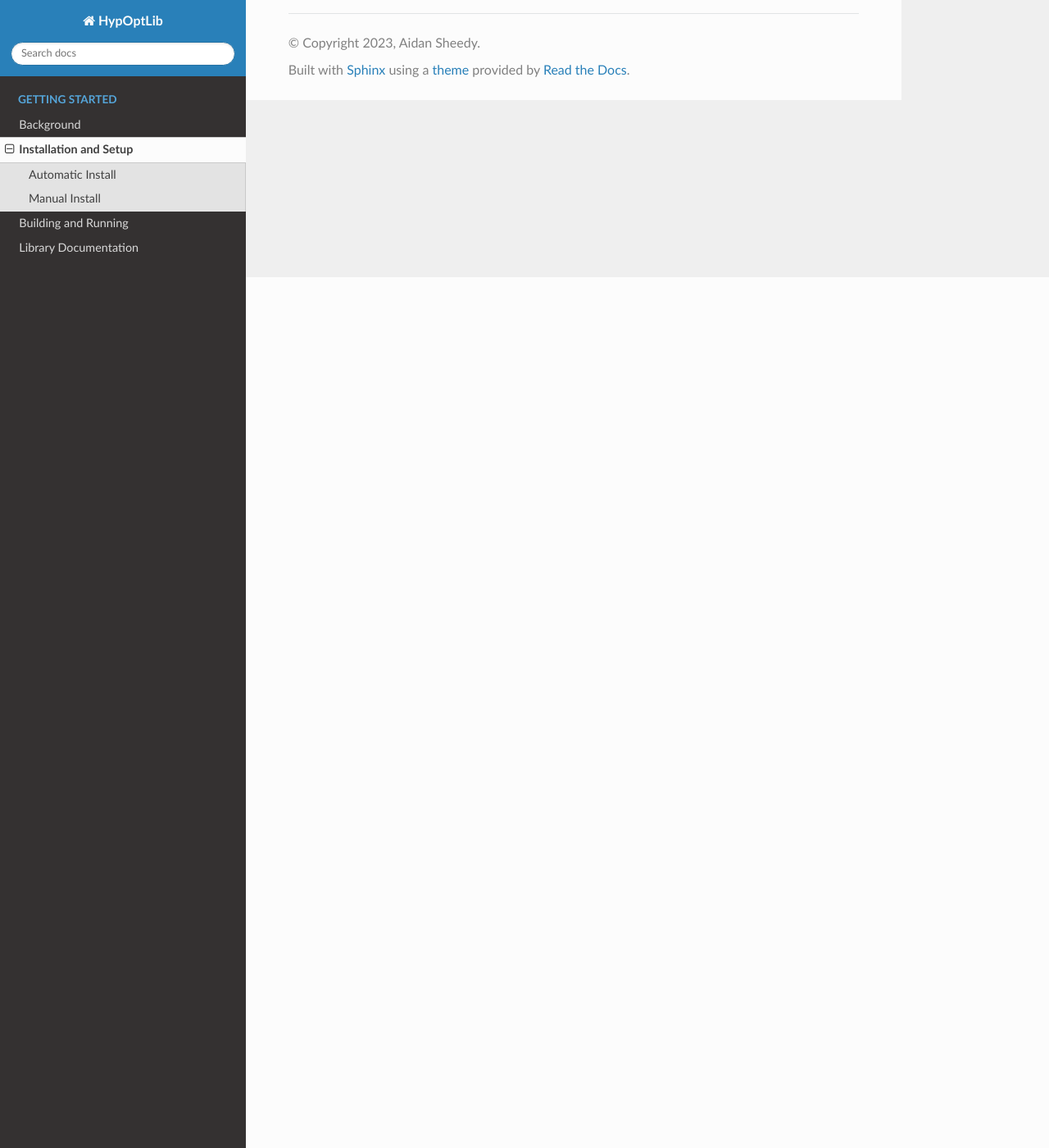
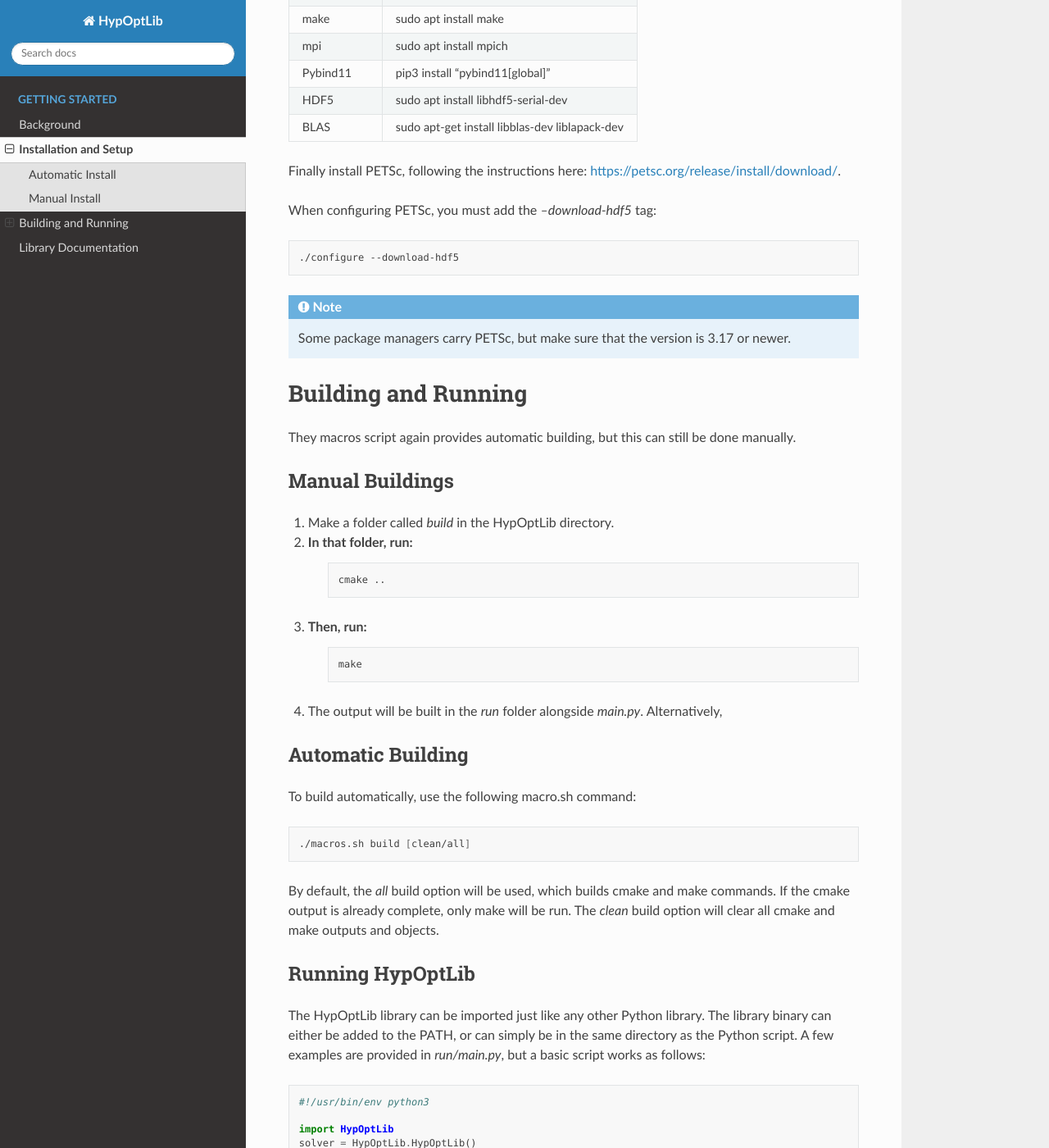
Before and after one commit to Aidan-Sheedy/HypOptLib, a Sphinx documentation site: the page built from docs/source/installation.rst, in a window 1280 px wide and 1400 px high, scrolled down 1062 px. Shown: the whole window at 82% size. Built offline with Sphinx 7.4.7 and the Read the Docs theme 2.0.0, drawn with Linux system fonts in a browser that asks for light colours; pages that are not in the unit, such as notebooks, are missing from menus; some of the changed text lies outside the part shown.

Commit message:
Documentation for auto-installer

```diff
--- a/docs/source/conf.py
+++ b/docs/source/conf.py
@@ -3,7 +3,7 @@
 # For the full list of built-in configuration values, see the documentation:
 # https://www.sphinx-doc.org/en/master/usage/configuration.html
 
-from exhale import utils
+# from exhale import utils
 
 # -- Project information -----------------------------------------------------
 # https://www.sphinx-doc.org/en/master/usage/configuration.html#project-information
@@ -30,11 +30,12 @@
 html_theme = 'sphinx_rtd_theme'
 html_static_path = ['_static']
 
-extensions = ['breathe', 'exhale', 'sphinx.ext.todo']
+extensions = ['breathe', 'sphinx.ext.todo']
 breathe_projects = {"HypOptLib": "../doxyxml/xml"}
 breathe_default_project = "HypOptLib"
 numfig = True
 todo_include_tools = True
+todo_include_todos = True
 
 # breathe_projects_source = {
 #     "HypOptLib" :
@@ -60,26 +61,26 @@
     else:
         return []
 
-exhale_args = {
-    # These arguments are required
-    "containmentFolder":     "./api",
-    "rootFileName":          "library_root.rst",
-    "doxygenStripFromPath":  "..",
-    # Heavily encouraged optional argument (see docs)
-    "rootFileTitle":         "Library API",
-    # Suggested optional arguments
-    "createTreeView":        True,
-    # TIP: if using the sphinx-bootstrap-theme, you need
-    # "treeViewIsBootstrap": True,
-    "exhaleExecutesDoxygen": False,
-    "fullToctreeMaxDepth": 1,
-    # "exhaleDoxygenStdin":    "INPUT = ../../HypOptLib/include"
-    # "unabridgedOrphanKinds": {"File"},
-    # "listingExclude": ["G:/Projects/ENPH455/PETSc_paper_github/Hyperoptimization_using_Petsc/"],
-    "customSpecificationsMapping": utils.makeCustomSpecificationsMapping(
-        specificationsForKind
-    )
-}
+# exhale_args = {
+#     # These arguments are required
+#     "containmentFolder":     "./api",
+#     "rootFileName":          "library_root.rst",
+#     "doxygenStripFromPath":  "..",
+#     # Heavily encouraged optional argument (see docs)
+#     "rootFileTitle":         "Library API",
+#     # Suggested optional arguments
+#     "createTreeView":        True,
+#     # TIP: if using the sphinx-bootstrap-theme, you need
+#     # "treeViewIsBootstrap": True,
+#     "exhaleExecutesDoxygen": False,
+#     "fullToctreeMaxDepth": 1,
+#     # "exhaleDoxygenStdin":    "INPUT = ../../HypOptLib/include"
+#     # "unabridgedOrphanKinds": {"File"},
+#     # "listingExclude": ["G:/Projects/ENPH455/PETSc_paper_github/Hyperoptimization_using_Petsc/"],
+#     "customSpecificationsMapping": utils.makeCustomSpecificationsMapping(
+#         specificationsForKind
+#     )
+# }
 # breathe_projects_source = {
 #     "HypOptLibSource": (
 #         "../../HypOptLib/include", [
--- a/docs/source/installation.rst
+++ b/docs/source/installation.rst
@@ -23,25 +27,50 @@
 
         ./macros.sh setup
 
+    .. note::
+
+        You may need to change the executable permissions first:
+
+        .. code-block:: bash
+
+            chmod +rwx ./macros.sh
+
+3. Restart the console
+
 Manual Install
 ========================
 
 For manual install, clone the HypOptLib repository as above, then install each
 of the following requirements:
 
-+--------+---------------------------------+----------------+
-| Symbol |           Description           | Units or Value |
-+--------+---------------------------------+----------------+
-|    1   | Energy of the incident Particle |        1       |
-+--------+---------------------------------+----------------+
-|    1   |        Mass per unit area       |        1       |
-+--------+---------------------------------+----------------+
-|    1   |                1                |        1       |
-+--------+---------------------------------+----------------+
-|    1   |                1                |        1       |
-+--------+---------------------------------+----------------+
-|    1   |                1                |        1       |
-+--------+---------------------------------+----------------+
++------------+--------------------------------------------------+
+| Dependency | Command (Ubuntu)                                 |
++============+==================================================+
+| cmake      | sudo apt install cmake                           |
++------------+--------------------------------------------------+
+| make       | sudo apt install make                            |
++------------+--------------------------------------------------+
+| mpi        | sudo apt install mpich                           |
++------------+--------------------------------------------------+
+| Pybind11   | pip3 install "pybind11[global]"                  |
++------------+--------------------------------------------------+
+| HDF5       | sudo apt install libhdf5-serial-dev              |
++------------+--------------------------------------------------+
+| BLAS       | sudo apt-get install libblas-dev liblapack-dev   |
++------------+--------------------------------------------------+
+
+Finally install PETSc, following the instructions here: https://petsc.org/release/install/download/.
+
+When configuring PETSc, you must add the `--download-hdf5` tag:
+
+.. code-block:: bash
+
+    ./configure --download-hdf5
+
+.. note::
+
+    Some package managers carry PETSc, but make sure that the version is 3.17 or newer.
+
 
 ========================
 Building and Running
@@ -49,3 +78,66 @@
 
 They macros script again provides automatic building, but this can still be done
 manually.
+
+Manual Buildings
+========================
+
+1. Make a folder called `build` in the HypOptLib directory.
+
+2. In that folder, run:
+    .. code-block:: bash
+
+        cmake ..
+
+3. Then, run:
+    .. code-block:: bash
+
+        make
+
+4. The output will be built in the `run` folder alongside `main.py`. Alternatively,
+
+
+Automatic Building
+========================
+
+To build automatically, use the following macro.sh command:
+
+.. code-block:: bash
+
+    ./macros.sh build [clean/all]
+
+By default, the `all` build option will be used, which builds cmake and make commands. If
+the cmake output is already complete, only make will be run. The `clean` build option will
+clear all cmake and make outputs and objects.
+
+Running HypOptLib
+========================
+
+The HypOptLib library can be imported just like any other Python library. The library binary
+can either be added to the PATH, or can simply be in the same directory as the Python script.
+A few examples are provided in `run/main.py`, but a basic script works as follows:
+
+.. code-block:: python
+
+    #!/usr/bin/env python3
+
+    import HypOptLib
+    solver = HypOptLib.HypOptLib()
+
+    # Set up solver settings
+    solver.setTargetTemperature(0.1)
+    solver.setTimestep(0.001)
+    solver.setMaximumIterations(1000)
+
+    saveRange = [900, 1000]
+    gridDeimensions = [32, 16, 16]
+
+    # Start Simulation
+    solver.newRun( saveRange, gridDeimensions )
+
+This basic script can then ammended with all the specific settings applicable to
+the desired simulation. Full documentation is provided here.
+
+.. todo::
+
+    Link this to the full documentation.
```
Also changed, not shown: other parts of docs/source/installation.rst (+5 -1 lines), docs/source/index.rst (+5 -4 lines), 1 other file.
